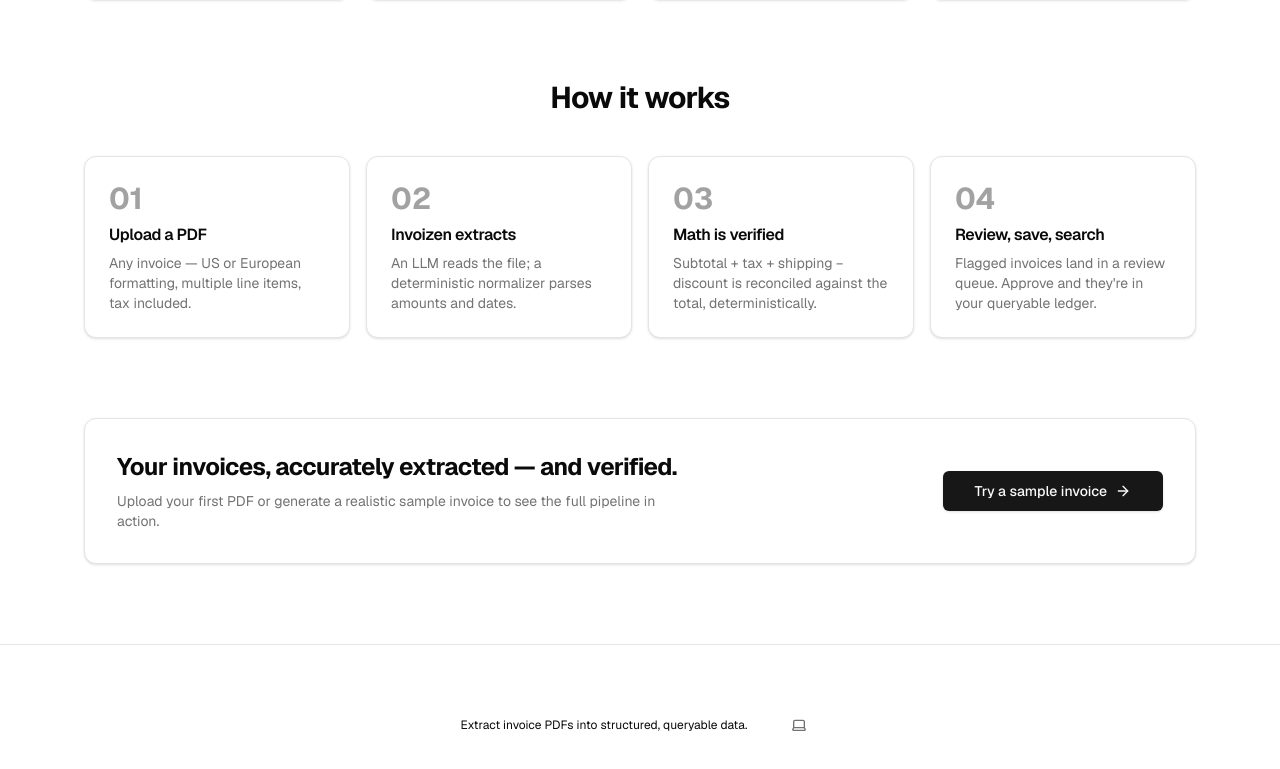
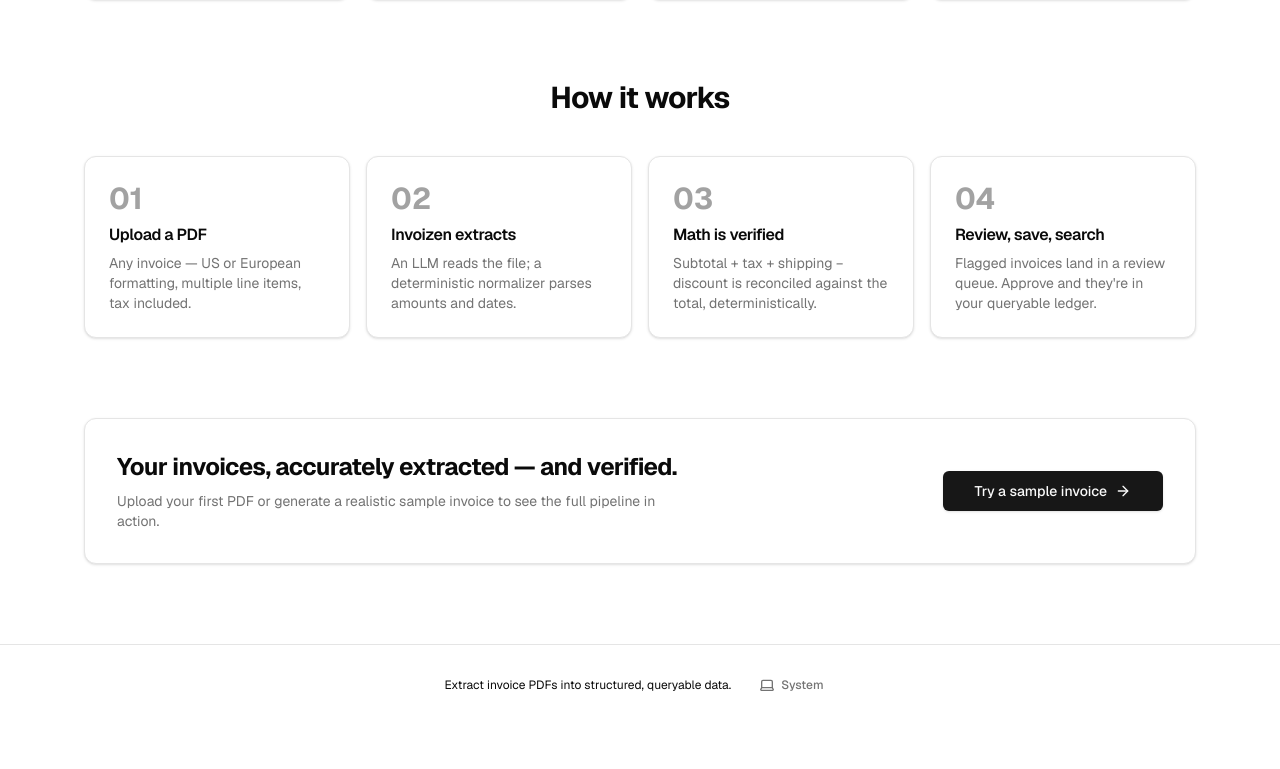
Before and after one commit to faisalsaifii/invoizen, a Next.js app: page / in a window 1280 px wide. Shown: the part 929-1698 px from the top of the page. After the commit the page ends 1654 px from the top, so only its background shows below. Built offline with nearby package versions, Linux system fonts and the light colour scheme; no server answers.

Commit message:
fix: move footer to component

```diff
--- a/app/dashboard/layout.tsx
+++ b/app/dashboard/layout.tsx
@@ -1,6 +1,6 @@
 import { AuthButton } from "@/components/auth-button";
 import { DashboardNav } from "@/components/dashboard-nav";
-import { ThemeSwitcher } from "@/components/theme-switcher";
+import { Footer } from "@/components/footer";
 import { hasEnvVars } from "@/lib/utils";
 import Link from "next/link";
 import { Suspense } from "react";
@@ -32,12 +32,7 @@
           {children}
         </div>
 
-        <footer className="w-full flex items-center justify-center border-t mx-auto text-center text-xs gap-8 py-16">
-          <p>
-            Extract invoice PDFs into structured, queryable data.
-          </p>
-          <ThemeSwitcher />
-        </footer>
+        <Footer />
       </div>
     </main>
   );
--- a/app/page.tsx
+++ b/app/page.tsx
@@ -1,6 +1,6 @@
 import { AuthButton } from "@/components/auth-button";
 import { DashboardNav } from "@/components/dashboard-nav";
-import { ThemeSwitcher } from "@/components/theme-switcher";
+import { Footer } from "@/components/footer";
 import { createClient } from "@/lib/supabase/server";
 import { hasEnvVars } from "@/lib/utils";
 import Link from "next/link";
@@ -205,10 +205,7 @@
           </section>
         </div>
 
-        <footer className="w-full flex items-center justify-center border-t mx-auto text-center text-xs gap-8 py-16">
-          <p>Extract invoice PDFs into structured, queryable data.</p>
-          <ThemeSwitcher />
-        </footer>
+        <Footer />
       </div>
     </main>
   );
--- /dev/null
+++ b/components/footer.tsx
@@ -0,0 +1,10 @@
+import { ThemeSwitcher } from "@/components/theme-switcher";
+
+export function Footer() {
+  return (
+    <footer className="w-full flex items-center justify-center border-t mx-auto text-center text-xs gap-4 py-6">
+      <p>Extract invoice PDFs into structured, queryable data.</p>
+      <ThemeSwitcher />
+    </footer>
+  );
+}
--- a/components/theme-switcher.tsx
+++ b/components/theme-switcher.tsx
@@ -27,10 +27,12 @@
 
   const ICON_SIZE = 16;
 
+  const currentTheme = theme === "light" ? "Light" : theme === "dark" ? "Dark" : "System";
+
   return (
     <DropdownMenu>
       <DropdownMenuTrigger asChild>
-        <Button variant="ghost" size={"sm"}>
+        <Button variant="ghost" size={"sm"} className="gap-1.5">
           {theme === "light" ? (
             <Sun
               key="light"
@@ -50,6 +52,7 @@
               className={"text-muted-foreground"}
             />
           )}
+          <span className="text-xs text-muted-foreground">{currentTheme}</span>
         </Button>
       </DropdownMenuTrigger>
       <DropdownMenuContent className="w-content" align="start">
```
